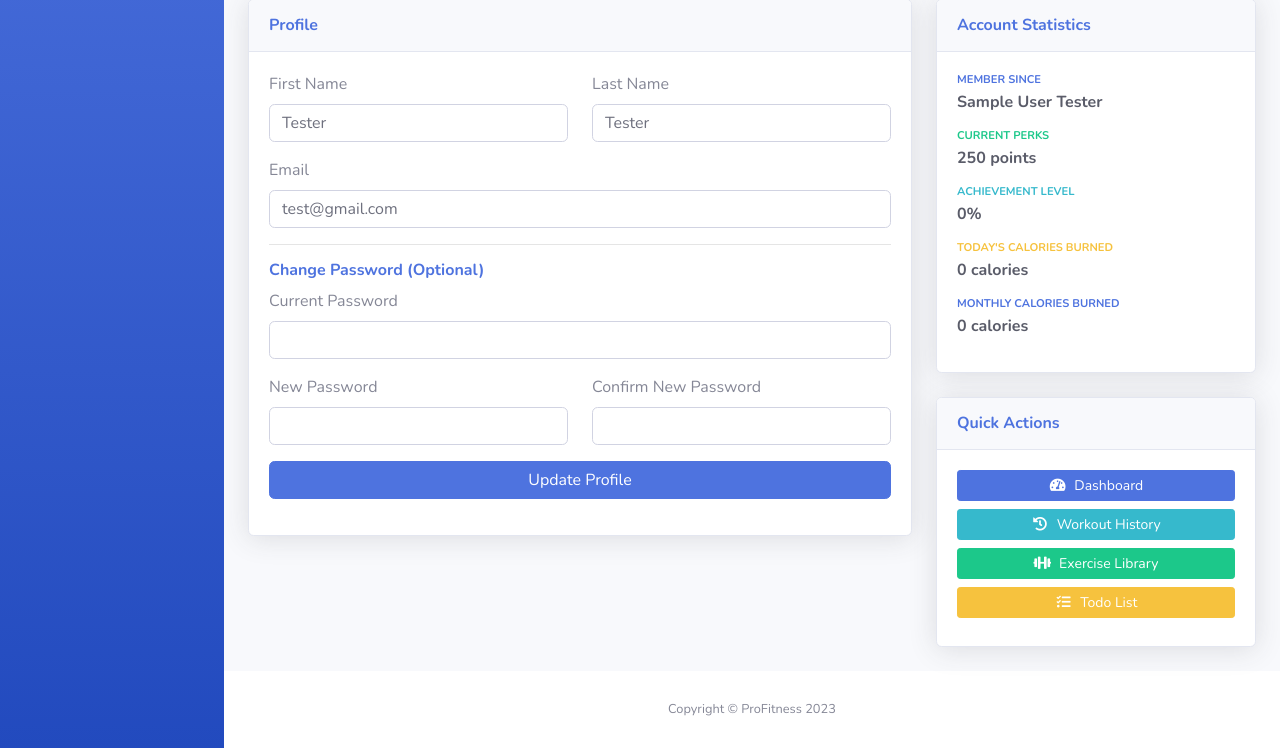
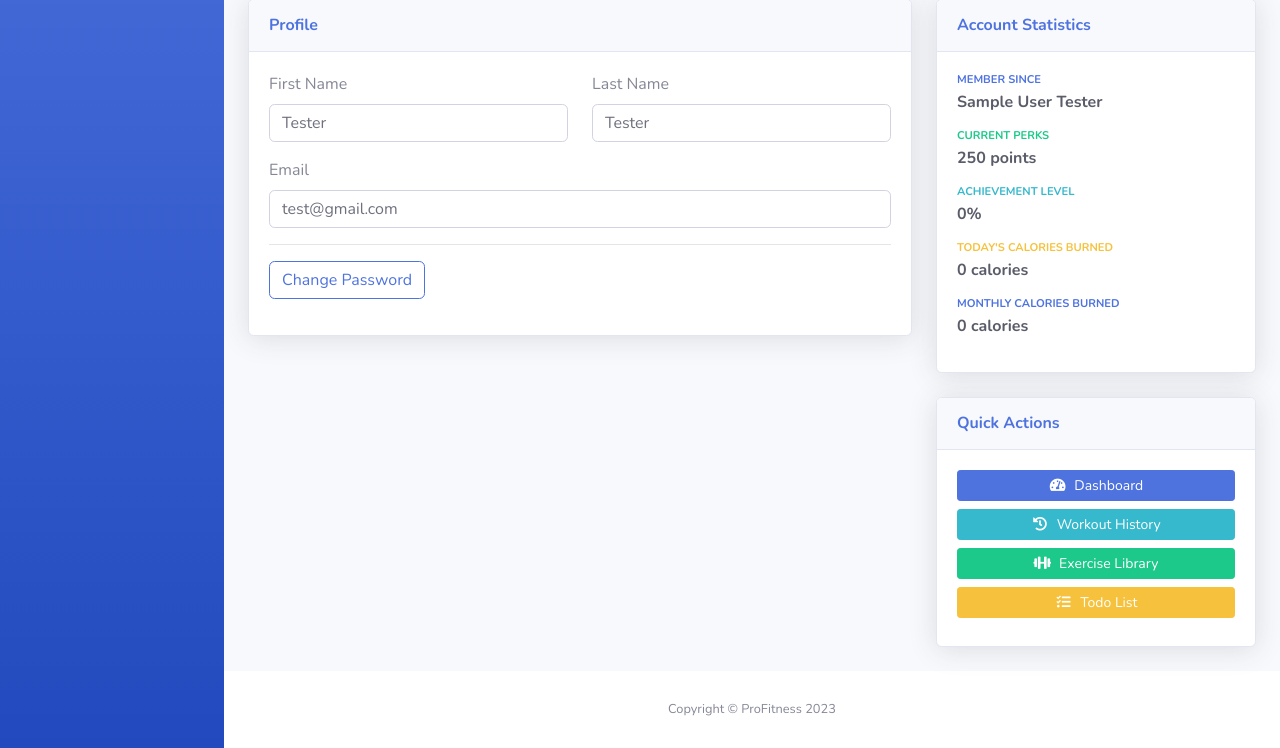
Before and after one commit to phatch9/ProFitness, a Flask app: page /profile in a window 1280 px wide. Shown: the part 406-1154 px from the top of the page. Run offline with Flask 2, Linux system fonts and the light colour scheme; the visitor is signed in with stand-in values (Sample User, id 1); data comes from the database, SQL or seed files in the repository; some libraries are stand-ins or nearby versions.

Commit message:
new design-passwrd button

```diff
--- a/fitness/forms.py
+++ b/fitness/forms.py
@@ -1,6 +1,6 @@
+from flask_wtf import FlaskForm
 from wtforms import StringField, DecimalField, PasswordField, SubmitField, Form, validators, BooleanField, TextAreaField
-from flask_wtf import FlaskForm
-from wtforms.validators import DataRequired, Length, Email, EqualTo, ValidationError
+from wtforms.validators import DataRequired, Length, Email, EqualTo, ValidationError, Optional
 from fitness.database import User, Post
 
 min_name = 2
@@ -60,9 +60,9 @@ class UserProfileForm(FlaskForm):
     first_name = StringField('First Name', validators=[DataRequired(), Length(min=min_name, max=max_name)])
     last_name = StringField('Last Name', validators=[DataRequired(), Length(min=min_name, max=max_name)])
     email = StringField('Email', validators=[DataRequired(), Email()])
-    current_password = PasswordField('Current Password', validators=[DataRequired()])
-    new_password = PasswordField('New Password', validators=[Length(min=min_pw, max=max_pw)])
-    confirm_new_password = PasswordField('Confirm New Password', validators=[EqualTo('new_password')])
+    current_password = PasswordField('Current Password', validators=[Optional()])
+    new_password = PasswordField('New Password', validators=[Optional()])
+    confirm_new_password = PasswordField('Confirm New Password', validators=[Optional(), EqualTo('new_password', message='Passwords must match')])
     submit = SubmitField('Update Profile')
 
     def __init__(self, original_email, *args, **kwargs):
@@ -74,3 +74,21 @@ class UserProfileForm(FlaskForm):
             user = User.query.filter_by(email=email.data).first()
             if user:
                 raise ValidationError('Email already used, please choose another email')
+
+    def validate(self):
+        rv = FlaskForm.validate(self)
+        if not rv:
+            return False
+
+        # Only require password fields if any are filled
+        if self.current_password.data or self.new_password.data or self.confirm_new_password.data:
+            if not self.current_password.data:
+                self.current_password.errors.append('Current password is required to change password.')
+                return False
+            if not self.new_password.data:
+                self.new_password.errors.append('New password is required.')
+                return False
+            if not self.confirm_new_password.data:
+                self.confirm_new_password.errors.append('Please confirm your new password.')
+                return False
+        return True
--- a/fitness/templates/profile.html
+++ b/fitness/templates/profile.html
@@ -61,7 +61,21 @@
                         {% endif %}
                     </div>
                     <hr>
-                    <h6 class="font-weight-bold text-primary">Change Password (Optional)</h6>
+                    <!-- Change Password button section-->
+                    <button type="button" class="btn btn-outline-primary mb-3" data-toggle="modal" data-target="#changePasswordModal">
+                        Change Password
+                    </button>
+
+                    <div class="modal fade" id="changePasswordModal" tabindex="-1" role="dialog" aria-labelledby="changePasswordModalLabel" aria-hidden="true">
+                        <div class="modal-dialog" role="document">
+                        <div class="modal-content">
+                            <div class="modal-header">
+                            <h5 class="modal-title" id="changePasswordModalLabel">Change Password</h5>
+                            <button type="button" class="close" data-dismiss="modal" aria-label="Close">
+                                <span aria-hidden="true">&times;</span>
+                            </button>
+                        </div>
+                            <div class="modal-body">
                             <div class="form-group">
                                 {{ form.current_password.label(class="form-control-label") }}
                                 {% if form.current_password.errors and (form.current_password.data or form.new_password.data or form.confirm_new_password.data) %}
@@ -75,8 +89,6 @@
                                     {{ form.current_password(class="form-control") }}
                                 {% endif %}
                             </div>
-                    <div class="row">
-                        <div class="col-md-6">
                             <div class="form-group">
                                 {{ form.new_password.label(class="form-control-label") }}
                                 {% if form.new_password.errors and (form.current_password.data or form.new_password.data or form.confirm_new_password.data) %}
@@ -90,8 +102,6 @@
                                     {{ form.new_password(class="form-control") }}
                                 {% endif %}
                             </div>
-                        </div>
-                        <div class="col-md-6">
                             <div class="form-group">
                                 {{ form.confirm_new_password.label(class="form-control-label") }}
                                 {% if form.confirm_new_password.errors and (form.current_password.data or form.new_password.data or form.confirm_new_password.data) %}
@@ -106,9 +116,12 @@
                                 {% endif %}
                             </div>
                         </div>
+                        <div class="modal-footer">
+                            <button type="button" class="btn btn-secondary" data-dismiss="modal">Cancel</button>
+                            <button type="submit" class="btn btn-primary">Save Changes</button>
                         </div>
-                    <div class="form-group">
-                        {{ form.submit(class="btn btn-primary btn-block") }}
+                        </div>
+                    </div>
                     </div>
                 </form>
             </div>
```
Lines whose indentation alone changed are shown as unchanged.
